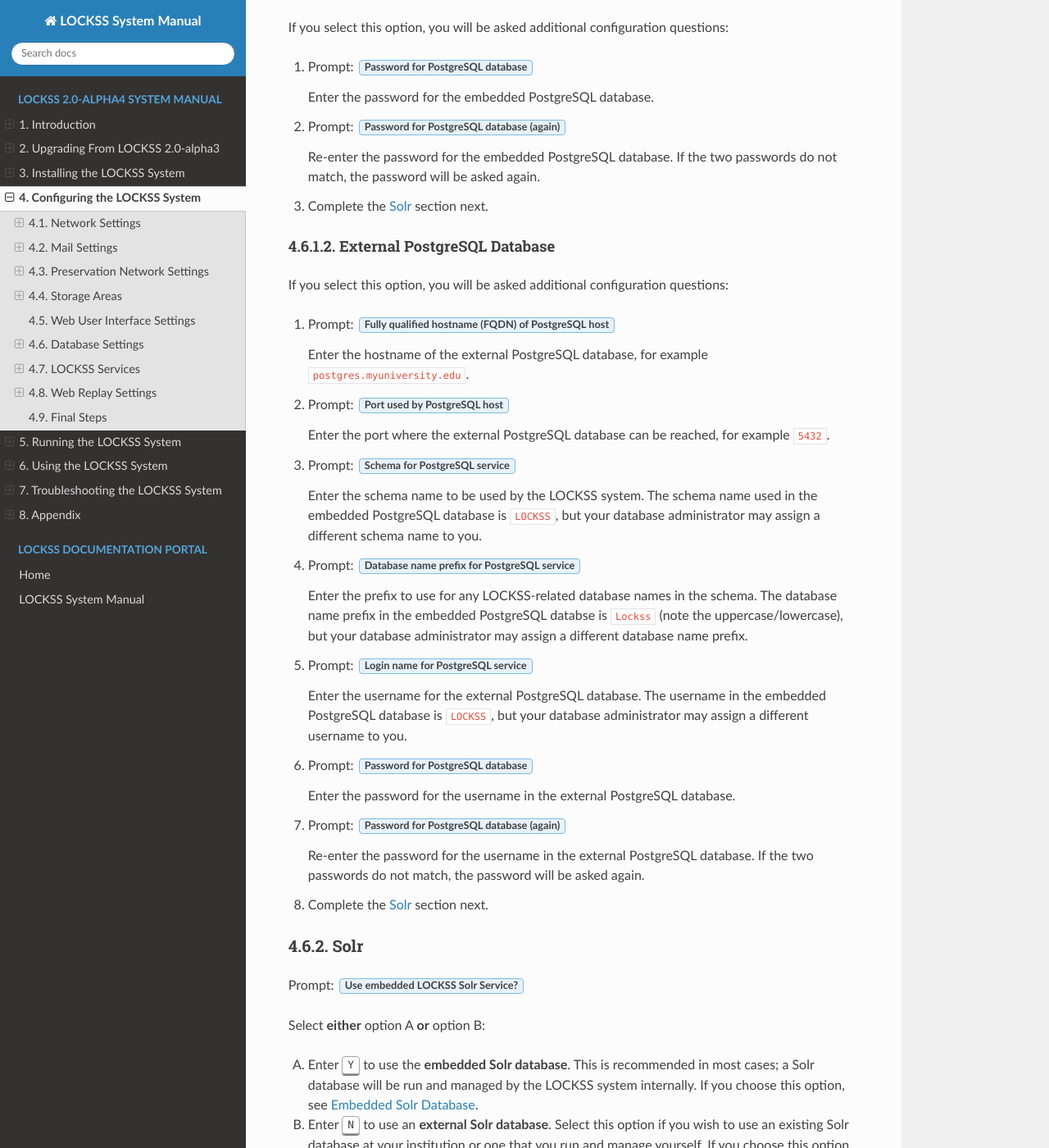
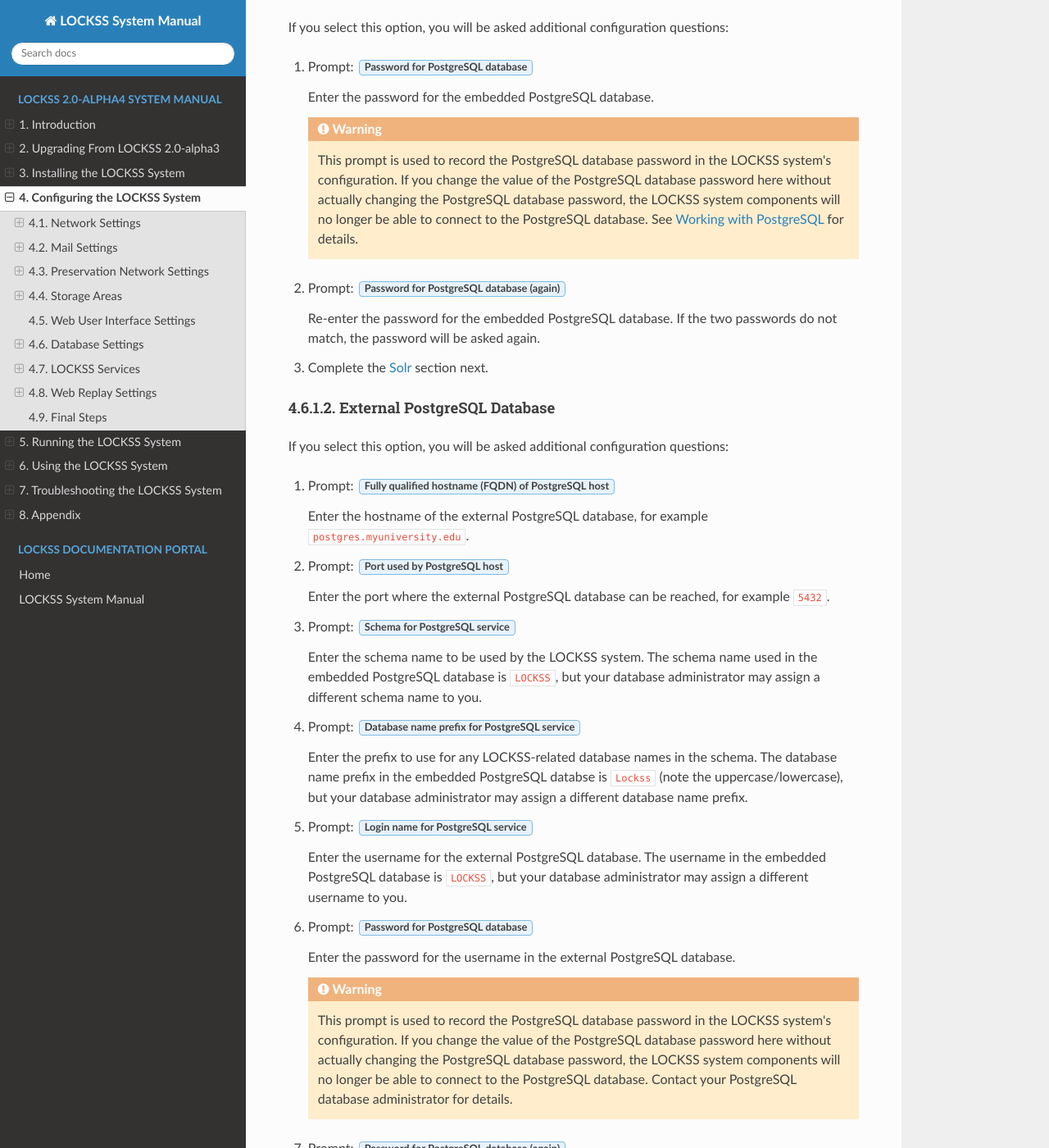
Before and after one commit to lockss/lockss-rtd-manual, a Sphinx documentation site: the page built from docs/configuring.rst, in a window 1280 px wide and 1400 px high, scrolled down 6444 px. Shown: the whole window at 82% size. Built offline with Sphinx 7.4.7 and the Read the Docs theme 2.0.0, drawn with Linux system fonts in a browser that asks for light colours.

Commit message:
Add warnings about (not being able to change) the PostgreSQL database password in configure-lockss. Placeholder for the PostgreSQL appendix.

```diff
--- a/docs/appendix/index.rst
+++ b/docs/appendix/index.rst
@@ -11,6 +11,7 @@ This appendix contains pages of additional information about the LOCKSS system.
    root
    privileged
    lockss
+   postgresql
    lcap-ssl
    ports
    past
--- /dev/null
+++ b/docs/appendix/postgresql.rst
@@ -0,0 +1,5 @@
+=======================
+Working with PostgreSQL
+=======================
+
+*This page is under construction.*
--- a/docs/configuring.rst
+++ b/docs/configuring.rst
@@ -255,6 +255,10 @@ If you select this option, you will be asked additional configuration questions:
 
    Enter the password for the embedded PostgreSQL database.
 
+   .. warning::
+
+      This prompt is used to record the PostgreSQL database password in the LOCKSS system's configuration. If you change the value of the PostgreSQL database password here without actually changing the PostgreSQL database password, the LOCKSS system components will no longer be able to connect to the PostgreSQL database. See :doc:`/appendix/postgresql` for details.
+
 2. Prompt: :guilabel:`Password for PostgreSQL database (again)`
 
    Re-enter the password for the embedded PostgreSQL database. If the two passwords do not match, the password will be asked again.
@@ -289,6 +293,10 @@ If you select this option, you will be asked additional configuration questions:
 6. Prompt: :guilabel:`Password for PostgreSQL database`
 
    Enter the password for the username in the external PostgreSQL database.
+
+   .. warning::
+
+      This prompt is used to record the PostgreSQL database password in the LOCKSS system's configuration. If you change the value of the PostgreSQL database password here without actually changing the PostgreSQL database password, the LOCKSS system components will no longer be able to connect to the PostgreSQL database. Contact your PostgreSQL database administrator for details.
 
 7. Prompt: :guilabel:`Password for PostgreSQL database (again)`
 
--- a/docs/upgrading/index.rst
+++ b/docs/upgrading/index.rst
@@ -7,6 +7,8 @@ This chapter describes how to upgrade the LOCKSS system from 2.0-alpha3 to 2.0-a
 *  **If you are installing the LOCKSS 2.0 system for the first time**, skip this chapter and proceed to :doc:`/installing/index`.
 
 *  **Before you begin upgrading from 2.0-alpha3**, we strongly recommend you first bring your operating system up to date by applying security updates and upgrading installed packages.
+
+*  Please note that the upgrade process includes re-running the LOCKSS configuration tool, which **will require you to re-enter the PostgreSQL database password**.
 
 .. contents:: Chapter Overview
    :local:
```
